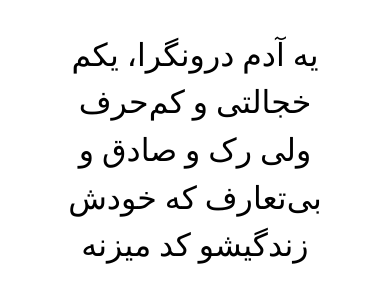
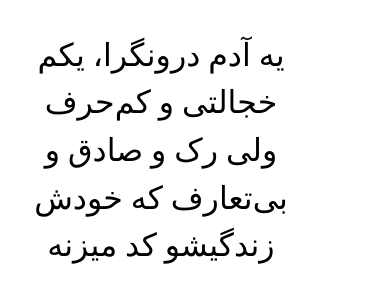
Before and after one commit to saharsdr/saharsdr.github.io, a plain HTML site: page index.html in a window 390 px wide. Shown: the part 134-436 px from the top of the page. Drawn offline with Linux system fonts and the light colour scheme; a web font is replaced by a local one.

Commit message:
Update style.css

```diff
--- a/style.css
+++ b/style.css
@@ -90,7 +90,7 @@ i{
 @media all and (max-width: 576px){
     div.container{
        font-size: 2rem;
-        margin: 20px auto;
+        margin: 20px 5px;
         width: 100%;
         height: auto;
         box-shadow: none;
@@ -106,7 +106,9 @@ i{
  /* TaAblet */
  @media all and (max-width: 768px){
     div.container{
-        margin: 20px auto;
+        margin: 20px 5px;
         width: 80%;
+        box-shadow: none;
+        border: none;
     }
  }
```
